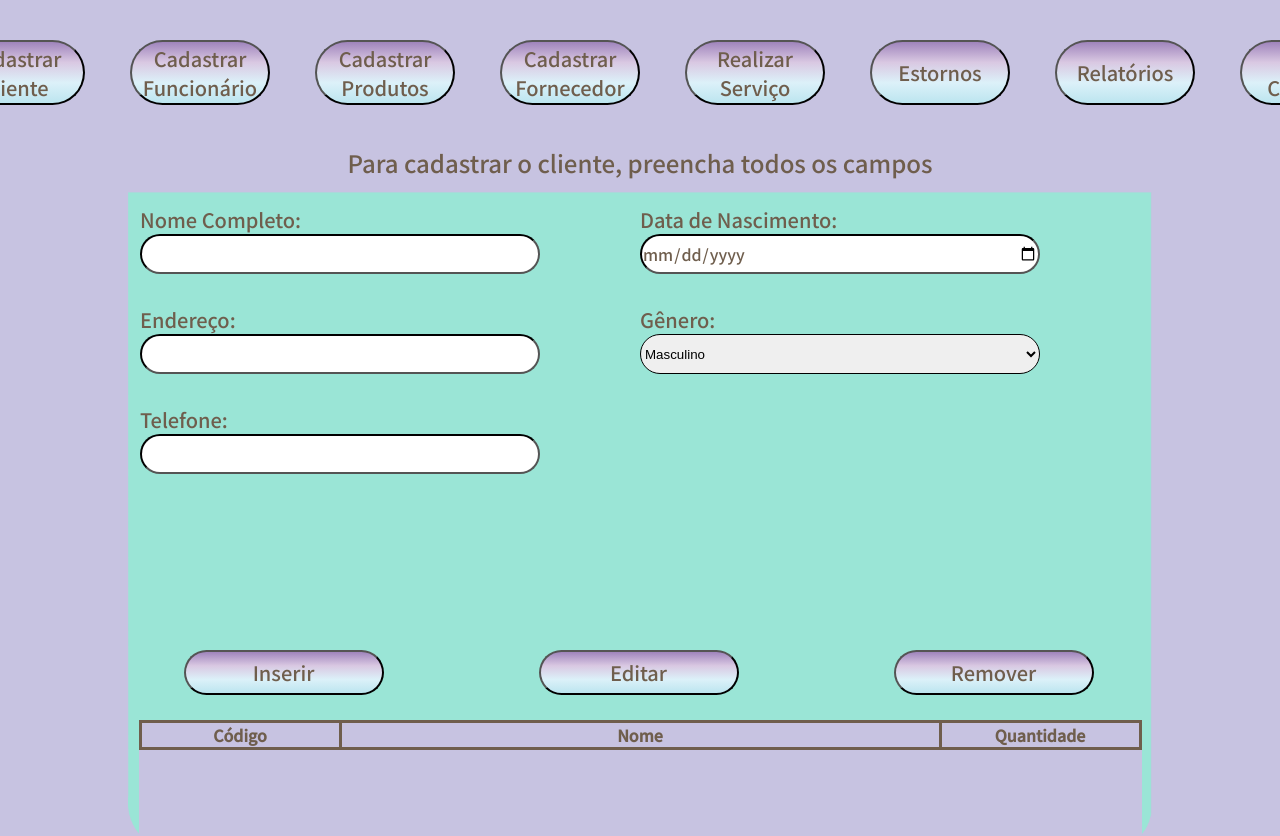
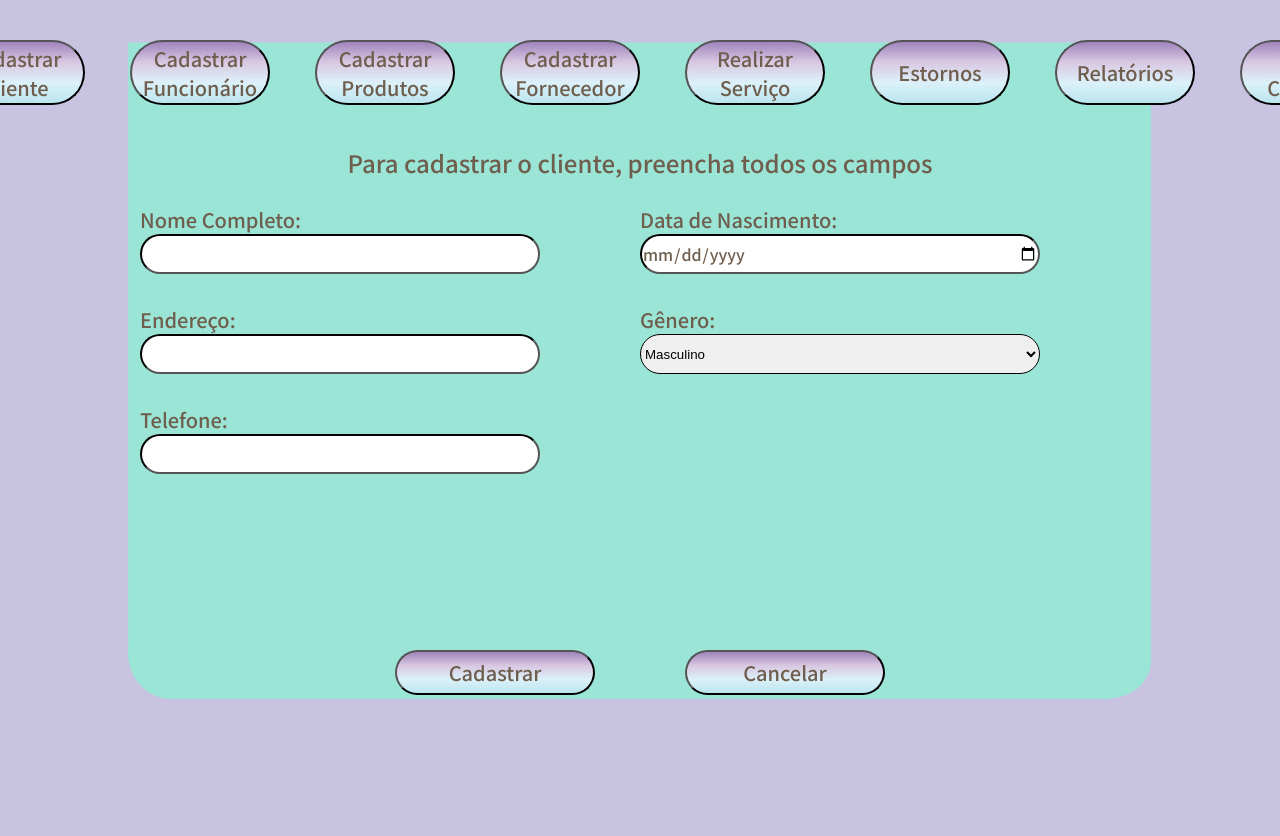
Before and after one commit to Integrador-2/pet-shop, a React (Create React App) app: page / in a window 1280 px wide. Shown: the top 836 px of the page. After the commit the page ends 800 px from the top, so only its background shows below. Built offline with nearby package versions, Linux system fonts and the light colour scheme.

Commit message:
Adicionando produtos de teste no Data

```diff
--- a/src/App.js
+++ b/src/App.js
@@ -21,7 +21,8 @@ function App() {
   return (
     <pageContext.Provider value={{
       setActualPage,
-      setShowModal
+      setShowModal,
+      actualPage
     }}>
       <Modal showModal={showModal} />
       <GroupButtons />
--- a/src/components/modal/index.jsx
+++ b/src/components/modal/index.jsx
@@ -1,6 +1,8 @@
 import React, { useContext } from "react";
 
 import pageContext from "../../context/context";
+
+import { products } from '../../data/index';
 
 import { Container, ModalScreen, FilterContainer, Filter, Label, Field, Button, Img } from './style';
 import { ProductsList, HeadCell, Cell, Line } from '../register/style';
@@ -35,11 +37,23 @@ const Modal = ({ showModal }) => {
                     </Button>
                 </FilterContainer>
                 <ProductsList>
-                    <Line>
-                        <HeadCell width="200px">Código</HeadCell>
-                        <HeadCell width="600px">Nome</HeadCell>
-                        <HeadCell width="200px">Quantidade</HeadCell>
-                    </Line>
+                    <tbody>
+                        <Line>
+                            <HeadCell width="200px">Código</HeadCell>
+                            <HeadCell width="550px">Nome</HeadCell>
+                            <HeadCell width="150px">Quantidade</HeadCell>
+                            <HeadCell width="100px">Preço</HeadCell>
+                        </Line>
+                        {products.map((item, key) => {
+                            console.log(products);
+                            <Line>
+                                <Cell>item.code</Cell>
+                                <Cell>item.name</Cell>
+                                <Cell>item.quantity</Cell>
+                                <Cell>item.price</Cell>
+                            </Line>
+                        })}
+                    </tbody>
                 </ProductsList>
             </ModalScreen>
         </Container>
--- a/src/components/register/index.jsx
+++ b/src/components/register/index.jsx
@@ -11,7 +11,7 @@ import {
 import { fields } from '../../data/index';
 
 const Register = ({ origin, title }) => {
-    const { setShowModal } = useContext(pageContext);
+    const { setShowModal, actualPage } = useContext(pageContext);
     const showModal = () => {
         setShowModal('flex');
     }
@@ -39,6 +39,7 @@ const Register = ({ origin, title }) => {
                     )
                 }
             </DivFields>
+            {actualPage === 'service' &&
                 <ProductsListContainer>
                     <ProductsListButtonsContainer>
                         <ButtonForm onClick={() => showModal()}>Inserir</ButtonForm>
@@ -55,6 +56,7 @@ const Register = ({ origin, title }) => {
                         </ProductsList>
                     </ProductListDiv>
                 </ProductsListContainer>
+            }
             <DivButtonForm>
                 <ButtonForm>Cadastrar</ButtonForm>
                 <ButtonForm>Cancelar</ButtonForm>
--- a/src/data/index.jsx
+++ b/src/data/index.jsx
@@ -230,3 +230,23 @@ export const fields = [{
     'type': 'textarea_min'
 }
 ];
+
+export const products = [{
+    'type': 'product',
+    'name': 'Ração Pedigree 1kg',
+    'code': '1',
+    'price': '10.00',
+    'quantity': '20'
+},{
+    'type': 'product',
+    'name': 'Osso de borracha',
+    'code': '2',
+    'price': '15.00',
+    'quantity': '3'
+},{
+    'type': 'service',
+    'name': 'Consulta',
+    'code': '3',
+    'price': '80.00',
+    'quantity': '0'
+}];
--- a/src/styles/global.css
+++ b/src/styles/global.css
@@ -26,6 +26,12 @@
     }
 }
 
+@media(max-width: 1900px) {
+    body {
+        background-size: 90%;
+    }
+}
+
 body {
     background: var(--purple);
     background-image: url("./background.png");
```
Lines whose indentation alone changed are shown as unchanged.
